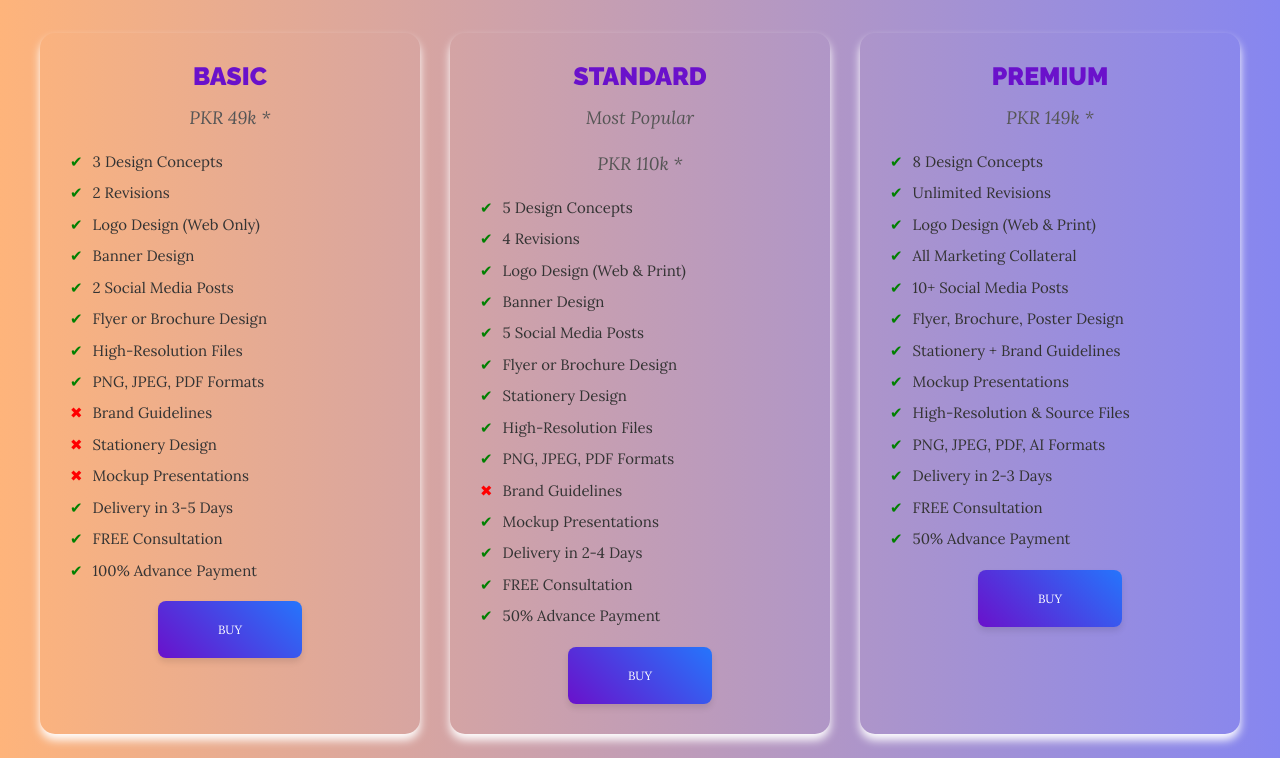
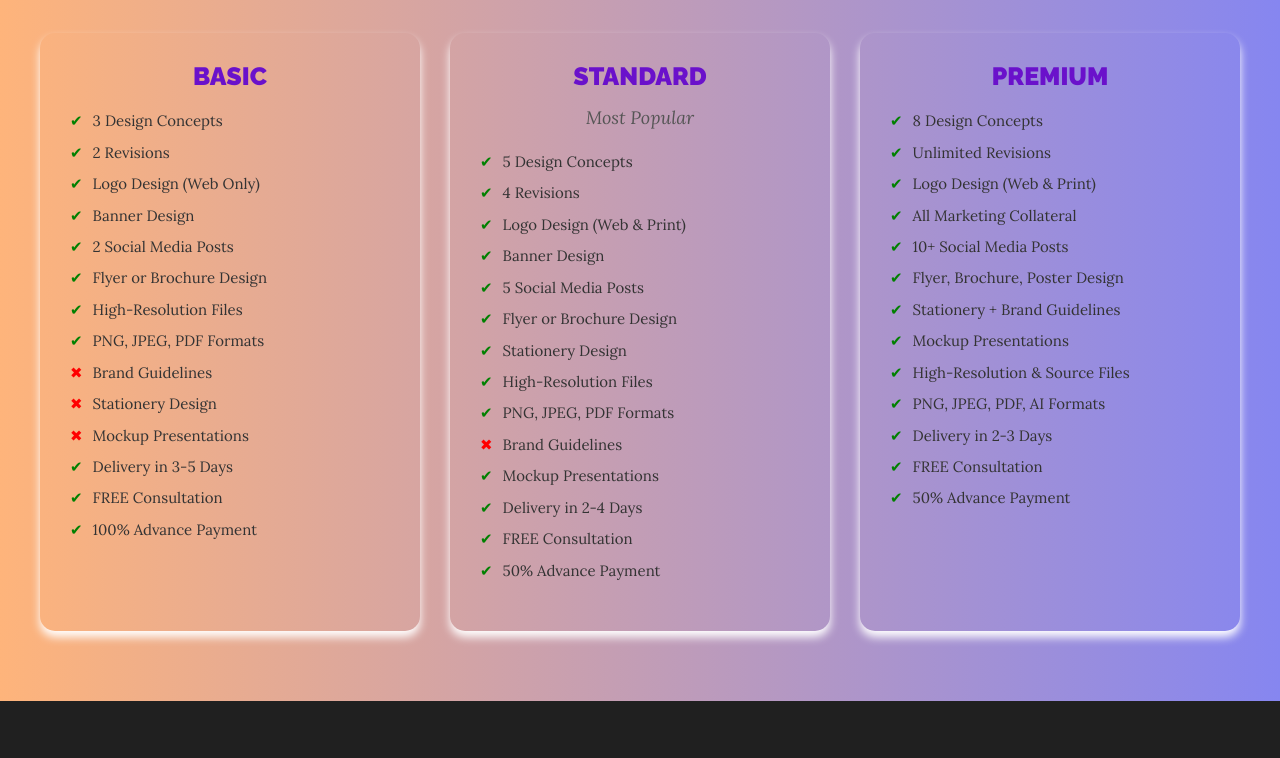
Before and after one commit to Stream-Artisan/ubutia, a plain HTML site: page digital-marketing.html in a window 1280 px wide. Shown: the part 2463-3221 px from the top of the page. Drawn offline with nearby package versions, Linux system fonts and the light colour scheme.

Commit message:
this is working

```diff
--- a/digital-marketing.html
+++ b/digital-marketing.html
@@ -206,7 +206,7 @@
           <!-- Basic Package -->
           <div class="package-card">
             <h3>Basic</h3>
-            <p>PKR 49k *</p>
+            <!-- <p>PKR 49k *</p> -->
             <ul>
               <li><span class="icon-tick">✔</span> 3 Design Concepts</li>
               <li><span class="icon-tick">✔</span> 2 Revisions</li>
@@ -223,14 +223,14 @@
               <li><span class="icon-tick">✔</span> FREE Consultation</li>
               <li><span class="icon-tick">✔</span> 100% Advance Payment</li>
             </ul>
-            <button class="cta" aria-label="Choose Basic Package">BUY</button>
+            <!-- <button class="cta" aria-label="Choose Basic Package">BUY</button> -->
           </div>
 
           <!-- Standard Package -->
           <div class="package-card">
             <h3>Standard</h3>
             <p>Most Popular</p>
-            <p>PKR 110k *</p>
+            <!-- <p>PKR 110k *</p> -->
             <ul>
               <li><span class="icon-tick">✔</span> 5 Design Concepts</li>
               <li><span class="icon-tick">✔</span> 4 Revisions</li>
@@ -247,13 +247,13 @@
               <li><span class="icon-tick">✔</span> FREE Consultation</li>
               <li><span class="icon-tick">✔</span> 50% Advance Payment</li>
             </ul>
-            <button class="cta" aria-label="Choose Standard Package">BUY</button>
+            <!-- <button class="cta" aria-label="Choose Standard Package">BUY</button> -->
           </div>
 
           <!-- Premium Package -->
           <div class="package-card">
             <h3>Premium</h3>
-            <p>PKR 149k *</p>
+            <!-- <p>PKR 149k *</p> -->
             <ul>
               <li><span class="icon-tick">✔</span> 8 Design Concepts</li>
               <li><span class="icon-tick">✔</span> Unlimited Revisions</li>
@@ -269,7 +269,7 @@
               <li><span class="icon-tick">✔</span> FREE Consultation</li>
               <li><span class="icon-tick">✔</span> 50% Advance Payment</li>
             </ul>
-            <button class="cta" aria-label="Choose Premium Package">BUY</button>
+            <!-- <button class="cta" aria-label="Choose Premium Package">BUY</button> -->
           </div>
         </div>
       </div>
```
Also changed, not shown: assets/images/1 - Copy.jpg (added).
